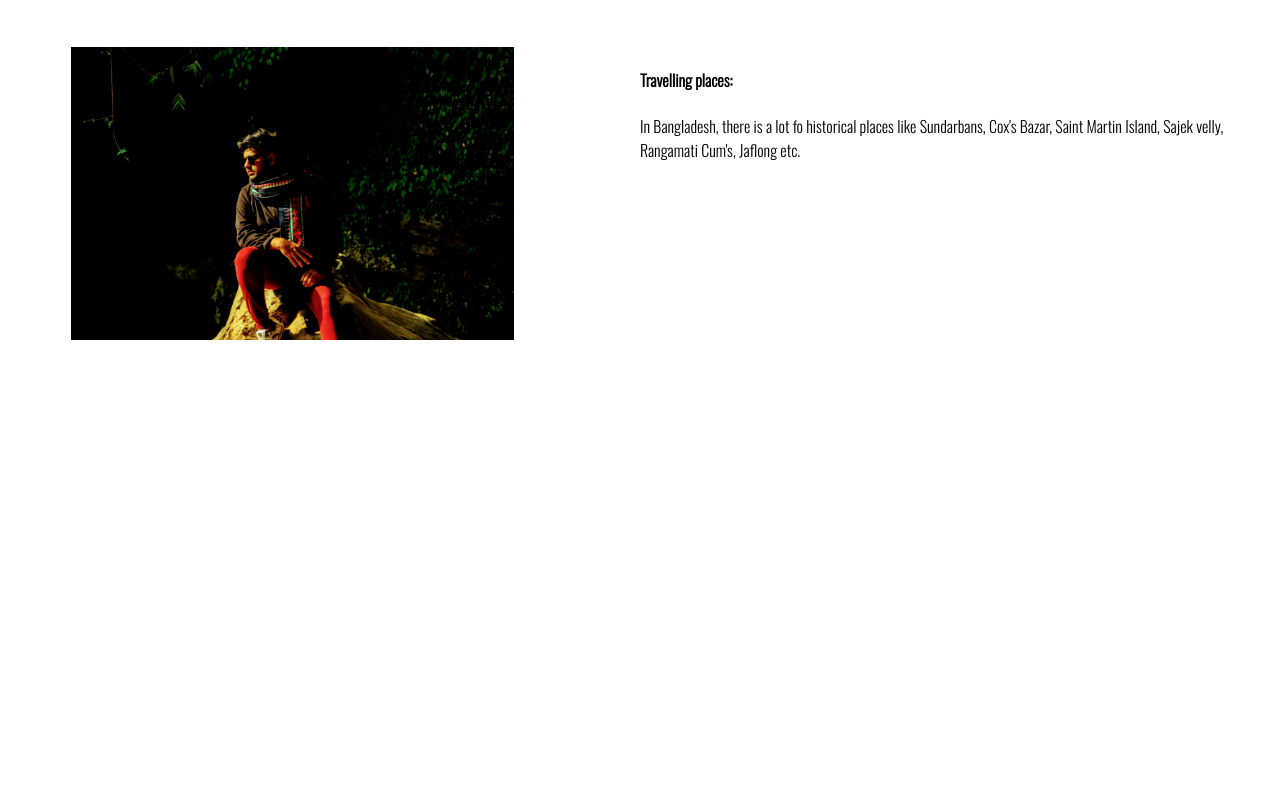
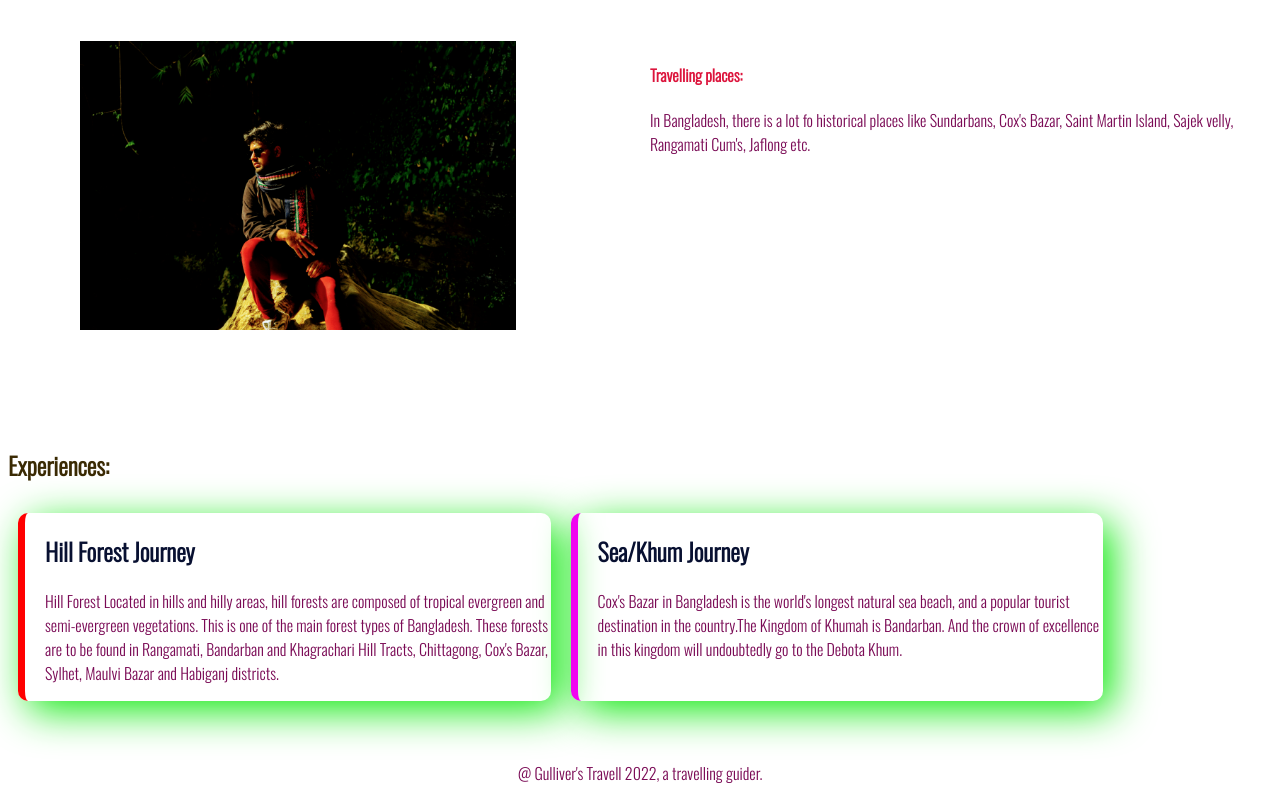
Before and after one commit to OmorGalib/developer-portfolio, a plain HTML site: page index.html in a window 1280 px wide. Shown: the part 374-1175 px from the top of the page. Before the commit the page ends 832 px from the top, so only its background shows below. Drawn offline with nearby package versions, Linux system fonts and the light colour scheme.

Commit message:
border_flooter

```diff
--- a/index.html
+++ b/index.html
@@ -11,7 +11,7 @@
     <link rel="stylesheet" href="style.css">
 </head>
 <body>
-    <section>
+    <section class="about flexible-container">
         <div class="half-width">
             <h1>Welcome to </h1>
             <h1><span id="h-color">Gulliver's Travell !!!</span> Wrold.</h1>
@@ -25,7 +25,7 @@
             <img src="images/gg.png" alt="">
         </div>
     </section>
-    <section class="places">
+    <section class="places flexible-container">
         <div class="half-width">
             <img src="images/DSC_0063~2.JPG" alt="">
         </div>
@@ -34,6 +34,23 @@
             <p>In Bangladesh, there is a lot fo historical places like Sundarbans, Cox's Bazar, Saint Martin Island, Sajek velly, Rangamati Cum's, Jaflong etc. </p>
         </div>
     </section>
+    <section class="experiance">
+        <h1 id="expn">Experiences:</h1>
+        <div class="flexible-container">
+            <div id="border_left" class="experiance-border">
+                <h2>Hill Forest Journey</h2>
+                <p>Hill Forest Located in hills and hilly areas, hill forests are composed of tropical evergreen and semi-evergreen vegetations. This is one of the main forest types of Bangladesh. These forests are to be found in Rangamati, Bandarban and Khagrachari Hill Tracts, Chittagong, Cox's Bazar, Sylhet, Maulvi Bazar and Habiganj districts.</p>
+            </div>
+            <div id="border_right" class="experiance-border">
+                <h2>Sea/Khum Journey</h2>
+                <p>Cox's Bazar in Bangladesh is the world's longest natural sea beach, and a popular tourist destination in the country.The Kingdom of Khumah is Bandarban. And the crown of excellence in this kingdom will undoubtedly go to the Debota Khum.</p>
+            </div>
+        </div>
+
+    </section>
 
 </body>
+<footer>
+    <p>@ Gulliver's Travell 2022, a travelling guider. </p>
+</footer>
 </html>
--- a/style.css
+++ b/style.css
@@ -4,15 +4,28 @@ body{
 h1{
     font: size 50px;
 }
+h4{
+    color: crimson;
+}
+h2{
+    color: rgb(8, 16, 49);
+}
+p{
+    color: rgb(122, 10, 85);
+}
+#expn{
+    color: rgb(58, 42, 3);
+}
 #h-color{
     color: orange;
 }
-section{
+.flexible-container{
     display: flex;
     margin-bottom: 50px;
 }
 .half-width{
     width: 50%;
+    padding-left: 10px;
 }
 .half-width img{
     width: 70%;
@@ -27,3 +40,19 @@ section{
     border-radius: 5px;
     font-weight: 700;
 }
+.experiance-border{
+    width: 40%;
+    margin: 10px;
+    padding-left: 20px;
+    border-radius: 10px;
+    box-shadow: 10px 10px 40px rgb(15, 233, 15);
+}
+#border_left{
+    border-left: 7px solid red;
+}
+#border_right{
+    border-left: 7px solid rgb(240, 5, 240);
+}
+footer p{
+    text-align: center;
+}
```
